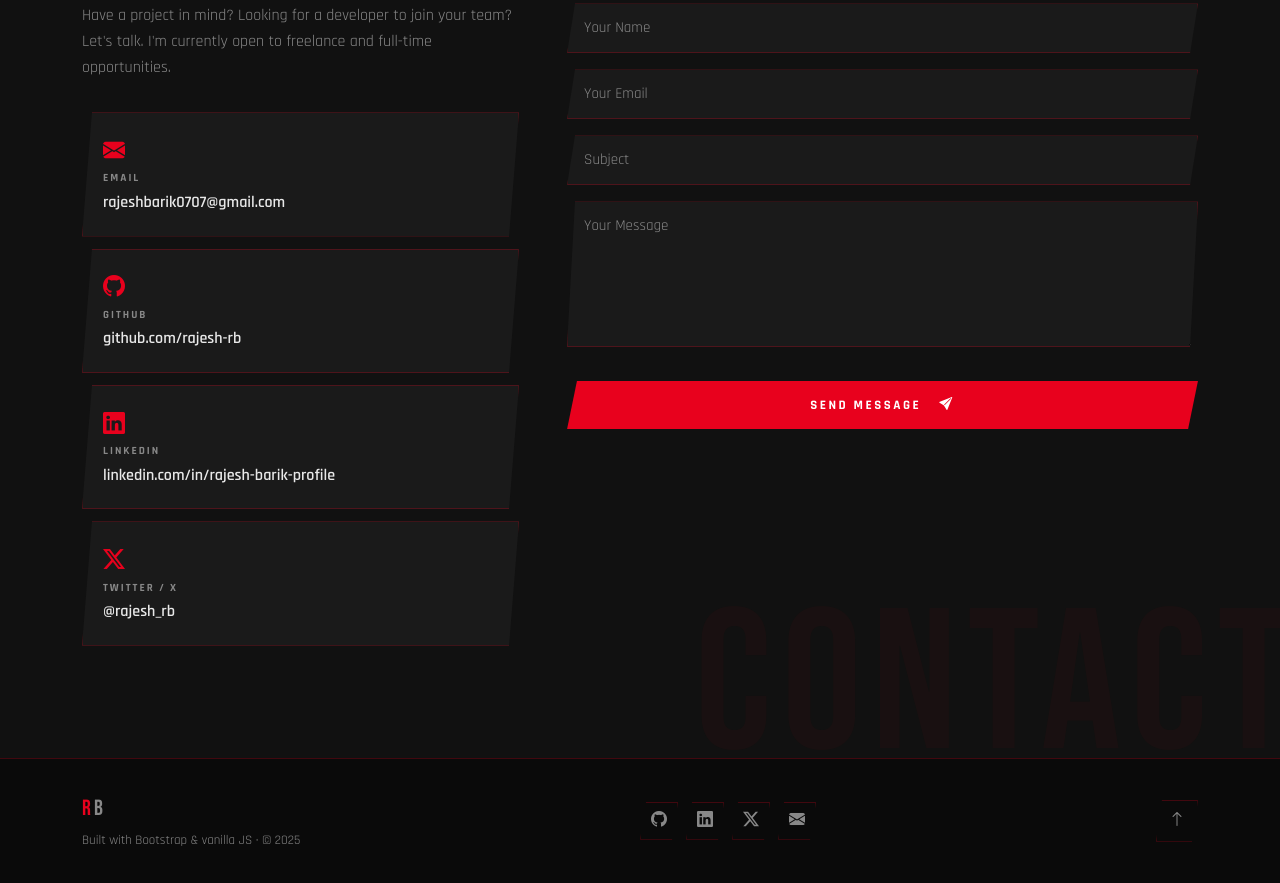
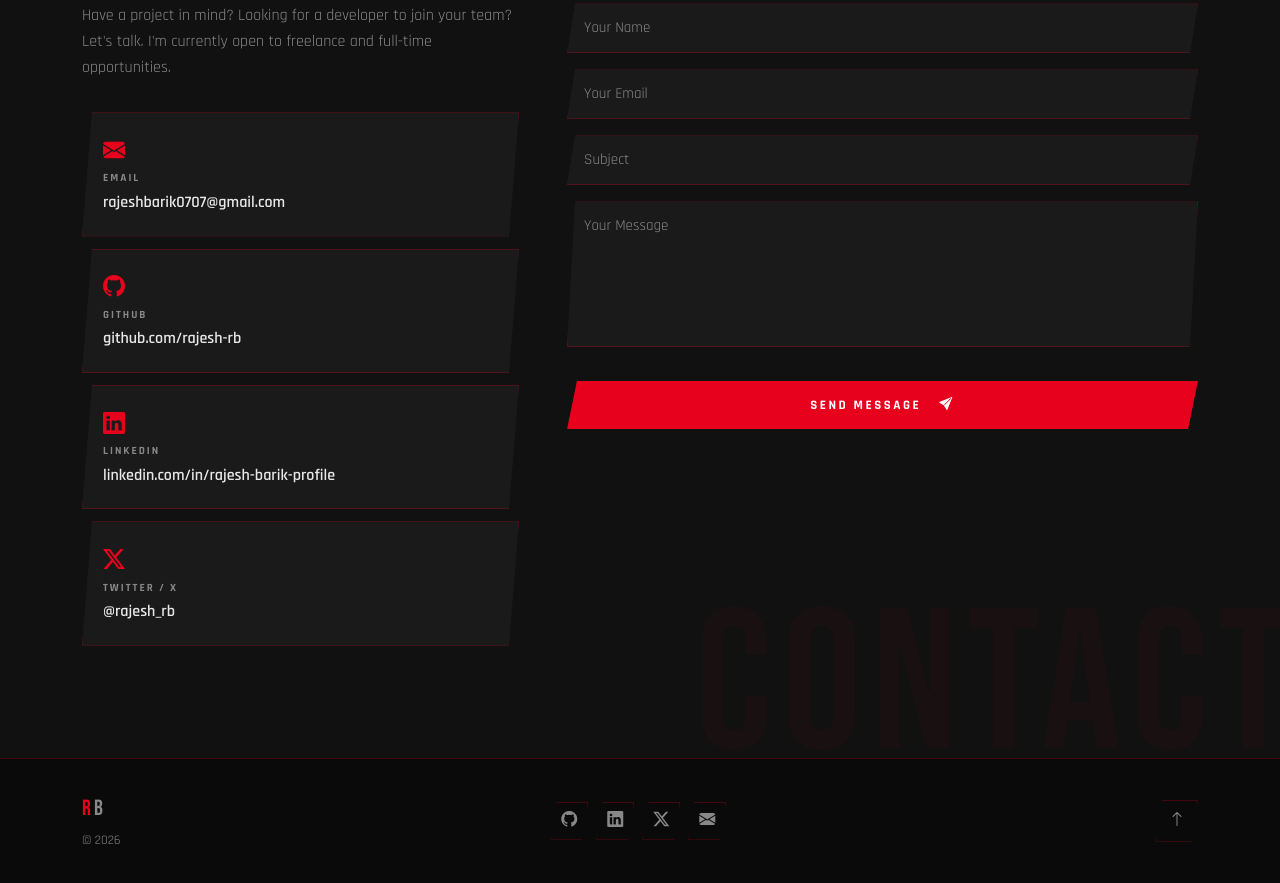
Before and after one commit to rajesh-rb/portfolio, a plain HTML site: page index.html in a window 1280 px wide. Shown: the part 4648-5531 px from the top of the page. Drawn offline with nearby package versions, Linux system fonts and the light colour scheme.

Commit message:
Updated profile

```diff
--- a/index.html
+++ b/index.html
@@ -1701,9 +1701,7 @@
         >
           <div>
             <div class="footer-brand">R<span>B</span></div>
-            <div class="footer-text mt-1">
-              Built with Bootstrap & vanilla JS · © 2025
-            </div>
+            <div class="footer-text mt-1">© 2026</div>
           </div>
           <div class="d-flex gap-2">
             <a
```
